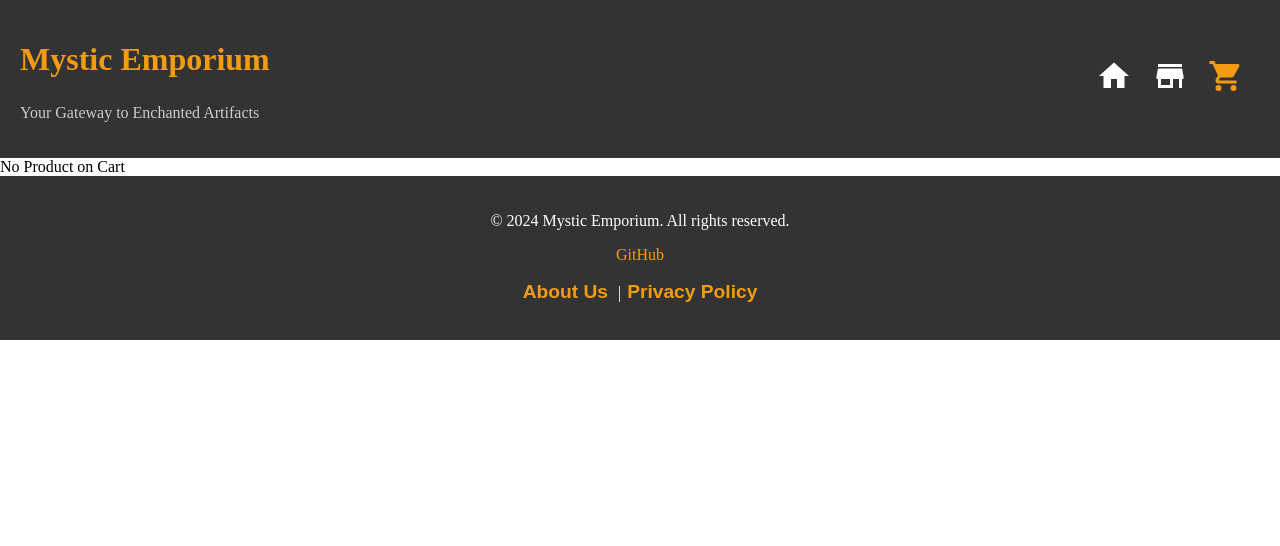
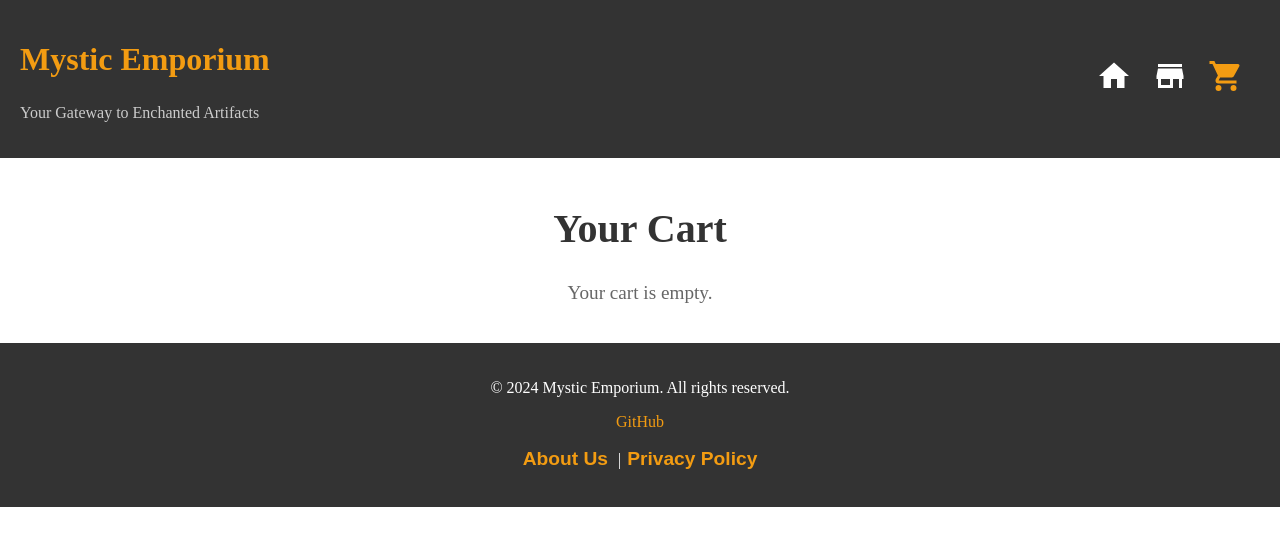
Before and after one commit to EnumaOub/Shopping-Cart, a React (Vite) app: page /cart in a window 1280 px wide. Shown: the top 546 px of the page. Built offline with nearby package versions, Linux system fonts and the light colour scheme.

Commit message:
Styled the cart page

```diff
--- a/src/routes/Cart.jsx
+++ b/src/routes/Cart.jsx
@@ -1,36 +1,83 @@
 
 
 import { useContext, useEffect } from "react";
+import styled from 'styled-components';
+import { CartContext } from "../components/CartProvider";
 
-import { CartContext } from "../components/CartProvider";
 
 
 export function Cart() {
     console.log("Cart")
 
     const { cart } = useContext(CartContext);
+    console.log(cart)
 
     return (
-        <div id="cart">
-            <div id="cart-info">
-                {
-                cart.length > 0 ? (
-                cart.map((elem) => (
-                    <div key={elem.name} id={elem.name.split(" ").join('')}>
-                        <div>{elem.name}</div>
-                        <div>{elem.price}</div>
-                        <div>{elem.qt}</div>
-                    </div>
-                ))
-                ) :
-                (
-                    <div>
-                        No Product on Cart
-                    </div>
-                )
-
-                }
-            </div>
-        </div>
+        <CartPageContainer>
+      <h1>Your Cart</h1>
+      {cart.length === 0 ? (
+        <EmptyCart>Your cart is empty.</EmptyCart>
+      ) : (
+        <CartItemsContainer>
+          {cart.map((elem) => (
+          <CartItem key={elem.name.split(" ").join('')}>
+            <ProductName>{elem.name}</ProductName>
+            <Quantity>Quantity: {elem.qt}</Quantity>
+            <Price>${(elem.price * elem.qt).toFixed(2)}</Price>
+          </CartItem>
+        ))}
+        </CartItemsContainer>
+      )}
+    </CartPageContainer>
     );
 }
+
+const CartPageContainer = styled.div`
+  max-width: 800px;
+  margin: 0 auto;
+  padding: 20px;
+  text-align: center;
+
+  h1 {
+    font-size: 2.5rem;
+    margin-bottom: 30px;
+    font-family: 'MedievalSharp', cursive;
+    color: #333;
+  }
+`;
+
+const EmptyCart = styled.p`
+  font-size: 1.2rem;
+  color: #666;
+`;
+
+const CartItemsContainer = styled.div`
+  display: flex;
+  flex-direction: column;
+  gap: 20px;
+`;
+
+const CartItem = styled.div`
+  padding: 20px;
+  background-color: #f8f4ea;
+  border-radius: 10px;
+  box-shadow: 0 4px 8px rgba(0, 0, 0, 0.1);
+  display: flex;
+  justify-content: space-between;
+  align-items: center;
+`;
+
+const ProductName = styled.p`
+  font-size: 1.2rem;
+  font-weight: bold;
+`;
+
+const Quantity = styled.p`
+  font-size: 1rem;
+  color: #666;
+`;
+
+const Price = styled.p`
+  font-size: 1.1rem;
+  font-weight: bold;
+`;
```
